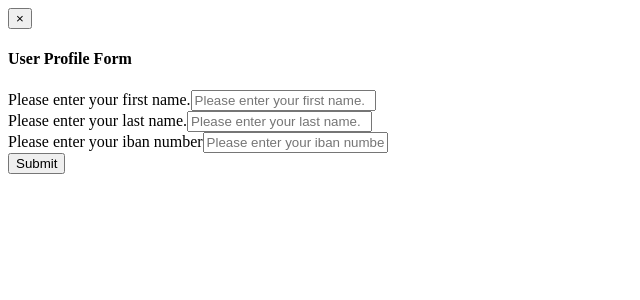
After one commit to akash123srm/account_app, a Django app: template test_regio_app/templates/partials/modal_add.html in a window 1280 px wide. The commit adds this page. Shown: the top 300 px of the page, without its empty margins (0-640 px from the left). Run offline with Django 3.2, Linux system fonts and the light colour scheme; the template is opened without the code that fills it: values that come from a table or form of the project are taken from there, others are empty; some libraries are stand-ins or nearby versions.

```diff
--- a/test_regio/settings.py
+++ b/test_regio/settings.py
@@ -38,7 +38,7 @@
     'django.contrib.staticfiles',
     'test_regio_app',
     'localflavor',
-    #'bootstrap3',
+    'bootstrap3',
     'django_tables2',
 )
 
--- a/test_regio/urls.py
+++ b/test_regio/urls.py
@@ -14,9 +14,10 @@
     2. Import the include() function: from django.conf.urls import url, include
     3. Add a URL to urlpatterns:  url(r'^blog/', include(blog_urls))
 """
-from django.conf.urls import url
+from django.conf.urls import patterns, include, url
 from django.contrib import admin
 
 urlpatterns = [
     url(r'^admin/', admin.site.urls),
+    url(r'^regio/', include('test_regio_app.urls')),
 ]
--- a/test_regio_app/tables.py
+++ b/test_regio_app/tables.py
@@ -6,14 +6,14 @@
     first_name = tables.Column(verbose_name = 'First Name',attrs={"td": {"width": "1.0 cm"}})
     last_name = tables.Column(verbose_name = 'Last Name', attrs={"td": {"width": "1.0 cm"}})
     iban = tables.Column(verbose_name = 'IBAN', attrs={"td": {"width": "1.0 cm"}})
-    update = tables.TemplateColumn(' <button type="button" class="btn btn-primary btn-sm" data-toggle="modal" data-target="#update_user_profile_{{ record.pk }}"> Update </button> {% include "partials/modal_update.html" with record=record%}',
+    '''update = tables.TemplateColumn(' <button type="button" class="btn btn-primary btn-sm" data-toggle="modal" data-target="#update_user_profile_{{ record.pk }}"> Update </button> {% include "partials/modal_update.html" with record=record%}',
                                  verbose_name = 'Update Profile', attrs={"td": {"width": "1.0cm", "align": "center"}})
     delete = tables.TemplateColumn(' <button type="button" class="btn btn-danger btn-sm" data-toggle="modal" data-target="#myModalDelete_{{ record.pk }}"> Delete </button> {% include "partials/modal_delete.html" with record=record%}',
-                                  verbose_name = 'Delete Profile', attrs={"td": {"width": "1.0cm", "align": "center"}})
+                                  verbose_name = 'Delete Profile', attrs={"td": {"width": "1.0cm", "align": "center"}})'''
 
     class Meta:
         model = UserProfile
         orderable = False
         attrs = {'class': 'table table-striped  table-bordered table-hover table-condensed paleblue'}
-        sequence = ['first_name', 'last_name', 'iban', 'update', 'delete']
+        sequence = ['first_name', 'last_name', 'iban']
         fields = ['first_name', 'last_name', 'iban']
--- /dev/null
+++ b/test_regio_app/templates/partials/modal_add.html
@@ -0,0 +1,65 @@
+<!DOCTYPE html>
+<html lang="en">
+<head>
+    <meta charset="UTF-8">
+    {% load bootstrap3 static %}
+    <title></title>
+</head>
+<body>
+ <div class="modal fade" id="add_user_profile" tabindex="-1" role="dialog" aria-labelledby="myModalLabel">
+        <div class="modal-dialog" role="document">
+            <div class="modal-content">
+                <div class="modal-header">
+                    <button type="button" class="close" data-dismiss="modal" aria-label="Close"><span
+                            aria-hidden="true">&times;</span></button>
+                    <h4 class="modal-title" id="myModalLabel">User Profile Form</h4>
+                </div>
+                <div class="modal-body">
+                    <form id="add_user_profile_form" action="{% url 'user_form_view' %}" method="post">
+                        {% csrf_token %}
+
+                        <div id="row-2" class="row">
+                            <div class="col-md-6">
+                                <div id="field1">
+                                    {% bootstrap_field form.first_name %}
+
+                                </div>
+                            </div>
+                        </div>
+
+                        <div id="row-2" class="row">
+                            <div class="col-md-6">
+                                <div id="field2">
+                                    {% bootstrap_field form.last_name %}
+
+                                </div>
+                            </div>
+                        </div>
+
+                        <div id="row-2" class="row">
+                            <div class="col-md-6">
+                                <div id="field3">
+                                    {% bootstrap_field form.iban %}
+
+                                </div>
+                            </div>
+                        </div>
+                        <div class="modal-footer">
+                            <div id="row-2" class="row">
+                                <div class="col-md-6">
+                                    <div id="submit_form" align="left">
+                                        <input type="submit" name="Submit" value="Submit"/>
+
+                                    </div>
+                                </div>
+                            </div>
+                        </div>
+
+                    </form>
+                </div>
+            </div>
+        </div>
+    </div>
+
+</body>
+</html>
```
Also changed, not shown: test_regio_app/templates/landing.html (+34 -0 lines), test_regio_app/views.py (+38 -0 lines), db.sqlite3, 6 other files.
